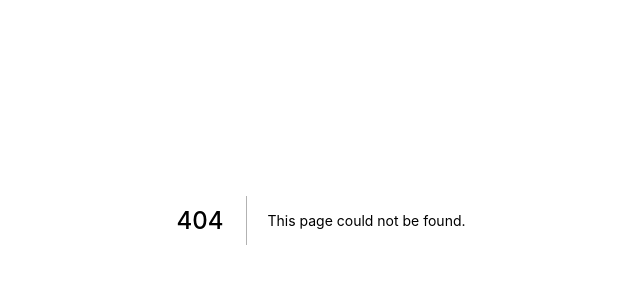
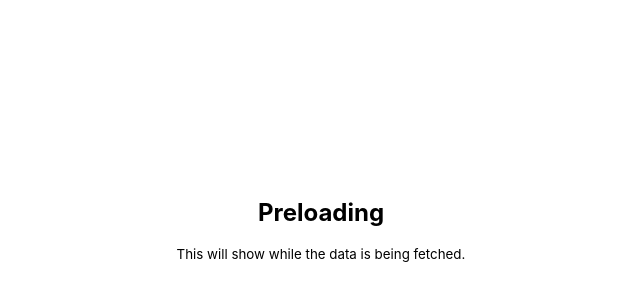
Before and after one commit to shoshin-programmer/nextjs_fundamentals, a Next.js app: page /blog/1 in a window 1280 px wide. Before the commit this address had no page. Shown: the part 180-480 px from the top of the page, without its empty margins (319-959 px from the left). Built offline with nearby package versions, Linux system fonts and the light colour scheme.

Commit message:
dynamic loading

```diff
--- /dev/null
+++ b/pages/blog/[id].js
@@ -0,0 +1,26 @@
+import { useRouter } from "next/router";
+import posts from "../../posts.json";
+
+export default () => {
+  const router = useRouter();
+
+  const post = posts[router.query.id];
+
+  return (
+    <div className="container">
+      <main className="main">
+        {post ? (
+          <>
+            <h2>{post.title}</h2>
+            <small>{post.content}</small>
+          </>
+        ) : (
+          <>
+            <h2>Preloading</h2>
+            <small>This will show while the data is being fetched.</small>
+          </>
+        )}
+      </main>
+    </div>
+  );
+};
--- /dev/null
+++ b/posts.json
@@ -0,0 +1,10 @@
+{
+  "test": {
+    "title": "Test Post",
+    "content": "Post Content"
+  },
+  "second": {
+    "title": "Second Test Post",
+    "content": "Second Post Content"
+  }
+}
```
